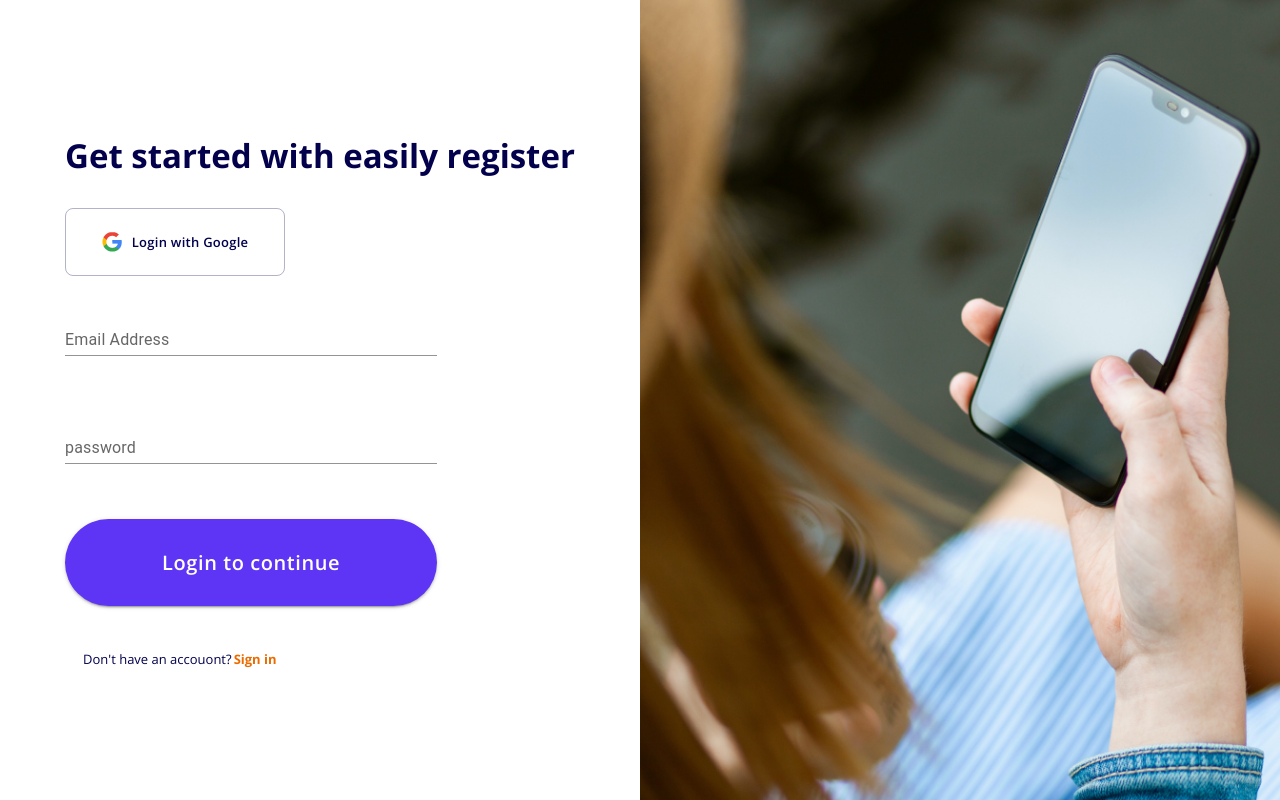
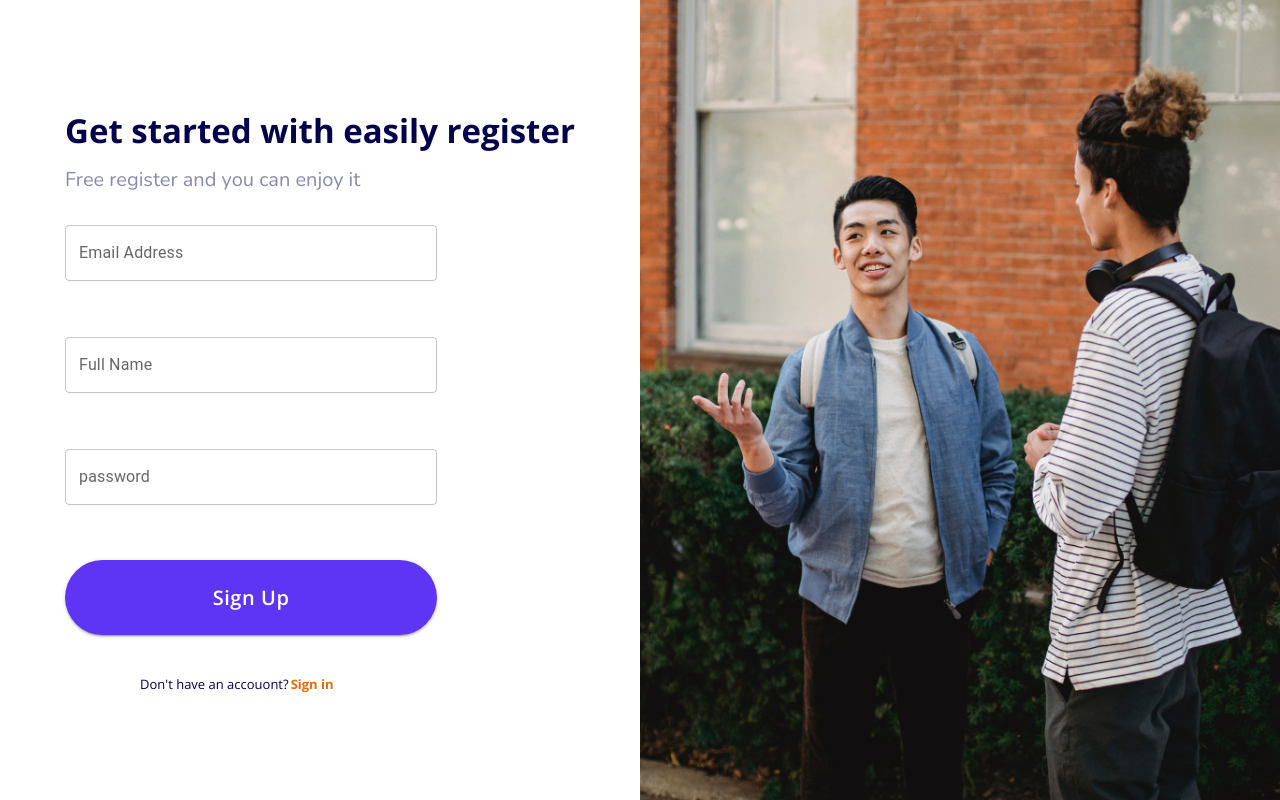
Before and after one commit to devShawon/chatting-app-alap, a React (Vite) app: page /registration in a window 1280 px wide. Built offline with nearby package versions, Linux system fonts and the light colour scheme.

Commit message:
registration page complete and sidebar setup

```diff
--- a/package.json
+++ b/package.json
@@ -15,6 +15,7 @@
     "@mui/material": "^5.15.15",
     "react": "^18.2.0",
     "react-dom": "^18.2.0",
+    "react-icons": "^5.2.0",
     "react-router-dom": "^6.23.0"
   },
   "devDependencies": {
--- a/src/components/layout/Sidebar.jsx
+++ b/src/components/layout/Sidebar.jsx
@@ -1,8 +1,23 @@
 import React from 'react'
+import Avatar from '@mui/material/Avatar';
+import { NavLink } from 'react-router-dom';
 
 const Sidebar = () => {
   return (
-    <div>Sidebar</div>
+    <section style={{background: '#5F35F5', marginTop: '50px', marginLeft: '35px', marginBottom: '20px', padding: '24px', borderRadius: '20px'}}>
+      <div style={{display: 'flex', flexDirection: 'column', justifyContent: 'space-between', alignItems: 'center'}}>
+        <div>
+          <div style={{height: '100px', width: '100px', overflow: 'hidden'}}>
+            <Avatar alt="Shawon" src="/static/images/avatar/2.jpg" style={{height: '100%', width: '100%', objectFit: 'cover', fontSize: '40px'}} />
+          </div>
+          <div style={{marginTop: '78px'}}>
+              <ul>
+                <li><NavLink></NavLink></li>
+              </ul>
+          </div>
+        </div>
+      </div>
+    </section>
   )
 }
 
--- a/src/components/utilities/Paragraph.jsx
+++ b/src/components/utilities/Paragraph.jsx
@@ -1,8 +1,8 @@
 import React from 'react'
 
-const Paragraph = ({classname, text}) => {
+const Paragraph = ({classname,style, text}) => {
   return (
-    <p className={classname}>{text}</p>
+    <p className={classname} style={style}>{text}</p>
   )
 }
 
--- a/src/pages/auth/Login.jsx
+++ b/src/pages/auth/Login.jsx
@@ -1,4 +1,4 @@
-import React from 'react'
+import React, { useState } from 'react'
 import './auth.css'
 
 import Box from '@mui/material/Box';
@@ -14,6 +14,8 @@ import { styled } from '@mui/material/styles';
 import Button from '@mui/material/Button';
 import Stack from '@mui/material/Stack';
 import HyperLink from '../../components/utilities/HyperLink';
+import { IoEyeOutline } from "react-icons/io5";
+import { FaRegEyeSlash } from "react-icons/fa6";
 
 const ColorButton = styled(Button)(() => ({
   backgroundColor: '#5F35F5',
@@ -28,6 +30,17 @@ const ColorButton = styled(Button)(() => ({
 }));
 
 const Login = () => {
+
+  let [show, setShow] = useState(true)
+
+  let handlePassShow = () => {
+    if(show){
+      setShow(false)
+    }else{
+      setShow(true)
+    }
+  }
+
   return (
     <>
         <Box sx={{ flexGrow: 1 }}>
@@ -51,8 +64,17 @@ const Login = () => {
                     </div>
                       <form action="" method=''>
                         <div style={{display: 'flex', flexDirection: 'column'}}>
-                          <TextField id="standard-basic" placeholder='Youraddres@email.com' label="Email Address" variant="standard" style={{width: '372px', marginTop: '32px'}} />
-                          <TextField id="standard-basic" placeholder='Enter your password' label="password" variant="standard" style={{marginTop: '60px', placeholderTextColor: 'red'}}/>
+                          <TextField id="standard-basic" placeholder='Youraddres@email.com' label="Email Address" variant="standard" style={{width: '372px', marginTop: '32px',}} />
+                          <div style={{position: 'relative',}}>
+                            <TextField id="standard-basic" type={show ? 'password' : 'text'} placeholder='Enter your password' label="password" variant="standard" style= {{marginTop: '60px', width: '100%',}}/>
+                            {
+                              show
+                              ?
+                              <IoEyeOutline style={{position: 'absolute', right: '0', top: '70%', fontSize: '24px', color: '#b3b3c9', cursor: 'pointer'}} onClick={handlePassShow} />
+                              :
+                              <FaRegEyeSlash style={{position: 'absolute', right: '0', top: '70%', fontSize: '24px', color: '#b3b3c9', cursor: 'pointer'}} onClick={handlePassShow} />
+                            }
+                          </div>
                         </div>
                       </form>
                       <Stack >
--- a/src/pages/auth/Registration.jsx
+++ b/src/pages/auth/Registration.jsx
@@ -6,9 +6,9 @@ import Grid from '@mui/material/Grid';
 import TextField from '@mui/material/TextField';
 import Heading from '../../components/utilities/Heading';
 import Image from '../../components/utilities/Image';
+import Paragraph from '../../components/utilities/Paragraph';
 
-import google from '../../assets/images/login/google.png'
-import loginImg from '../../assets/images/login/login-img.png'
+import registrationImg from '../../assets/images/registration/registration.png'
 
 import { styled } from '@mui/material/styles';
 import Button from '@mui/material/Button';
@@ -17,8 +17,7 @@ import HyperLink from '../../components/utilities/HyperLink';
 
 const ColorButton = styled(Button)(() => ({
   backgroundColor: '#5F35F5',
-  paddingTop: '26px',
-  paddingBottom: '26px',
+  padding: '20px 0',
   marginTop: '55px',
   fontFamily: '"Open Sans", sans-serif',
   textTransform: 'none',
@@ -41,33 +40,25 @@ const Registration = () => {
                         classname= 'loginheading'
                         text= 'Get started with easily register'
                     />
-                    <div className='logingooglebox'>
-                      <div style={{width: '20px', height: '20px', overflow: 'hidden'}}>
-                        <Image src={google} alt= 'google' classname='img' />
-                      </div>
-                      <Heading
-                          Heading={'h6'}
-                          classname= 'logingoogle'
-                          text= 'Login with Google'
-                      />
-                    </div>
+                    <Paragraph style={{fontSize: '20px', color: '#11175D', fontFamily: '"Nunito", sans-serif', opacity: '0.5', marginTop: '13px'}} text= 'Free register and you can enjoy it' />
                       <form action="" method=''>
-                        <div style={{display: 'flex', flexDirection: 'column', width: '372px'}}>
-                          <TextField id="standard-basic" placeholder='Youraddres@email.com' label="Email Address" variant="standard" style={{width: '372px', marginTop: '32px'}} />
-                          <TextField id="standard-basic" placeholder='Enter your password' label="password" variant="standard" style={{marginTop: '60px', placeholderTextColor: 'red'}}/>
+                        <div style={{display: 'flex', flexDirection: 'column', rowGap: '56px', width: '372px'}}>
+                          <TextField id="standard-basic" placeholder='Youraddres@email.com' label="Email Address" variant="outlined" style={{width: '372px', marginTop: '32px'}} />
+                          <TextField id="standard-basic" placeholder='Enter your password' label="Full Name" variant="outlined" style={{}}/>
+                          <TextField id="standard-basic" placeholder='Enter your password' label="password" variant="outlined" style={{}}/>
                         </div>
                       </form>
                       <Stack >
-                        <ColorButton variant="contained">Login to continue</ColorButton>
+                        <ColorButton variant="contained">Sign Up</ColorButton>
                       </Stack>
-                      <div style={{marginTop:'44px', marginLeft: '18px'}}>
+                      <div style={{marginTop:'40px', marginLeft: '75px'}}>
                         <p style={{fontSize: '13px', fontFamily: '"Open Sans", sans-serif', fontWeight: '400', color: '#03014C', display: 'flex', alignItems: 'center', columnGap:'2px'}}>Don't have an accouont?<HyperLink path= '/' style= {{fontWeight: '700', color: '#EA6C00'}} text= 'Sign in' /></p>
                       </div>
                 </div>
               </Grid>
               <Grid item xs={6}>
                   <div style={{width: '100%', height: '100vh', overflow: 'hidden'}}>
-                    <Image src={loginImg} alt= 'image' classname= 'img' />
+                    <Image src={registrationImg} alt= 'image' classname= 'img' />
                   </div>
               </Grid>
           </Grid>
```
Also changed, not shown: src/assets/images/registration/registration.png (added), 1 other file (tests, documents, lock files or other folders).
